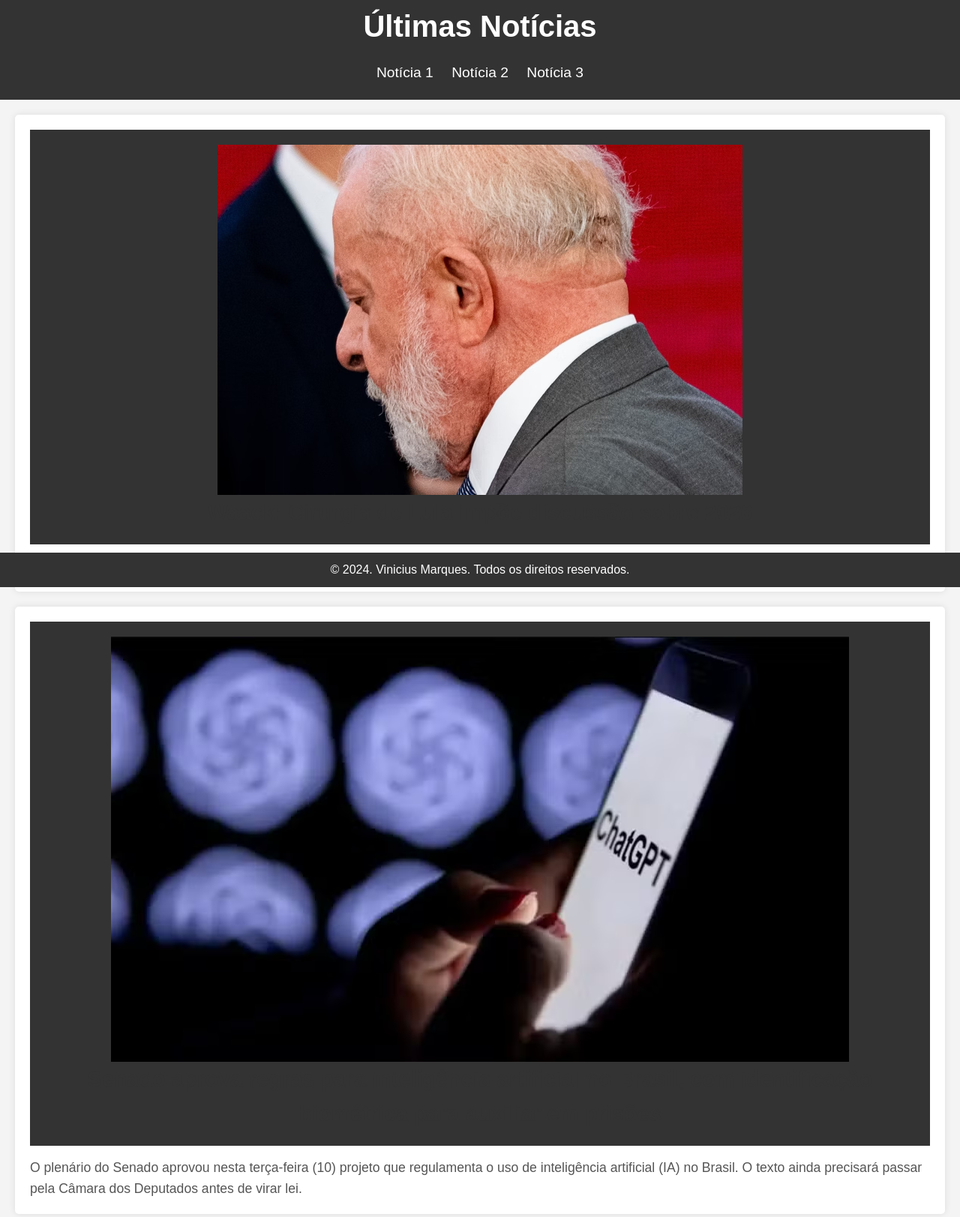
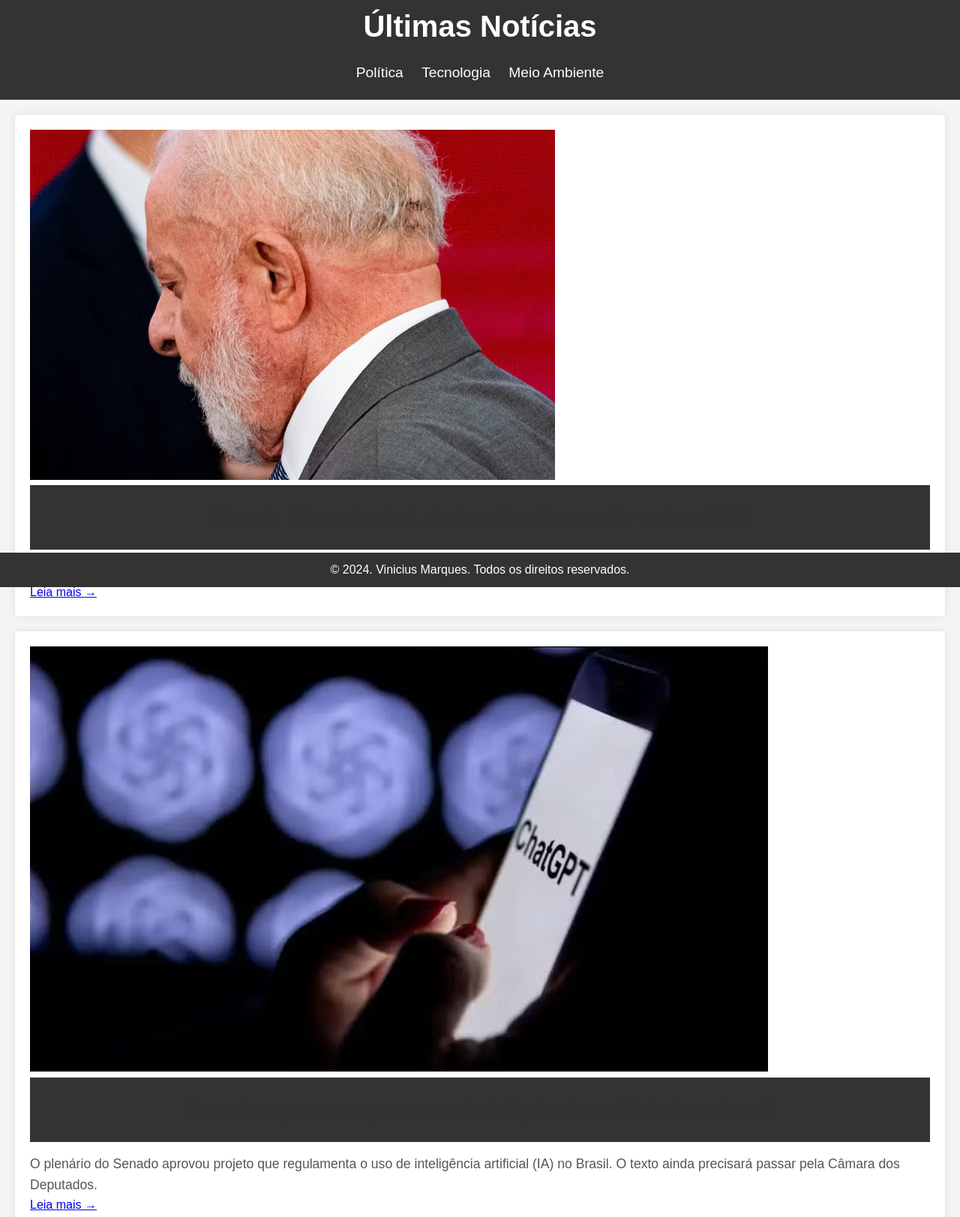
Before and after one commit to Viniciuspm123/Projeto-PaginaDeNoticiasComTagSemantica, a plain HTML site: page index.html in a window 1280 px wide. Shown: the part 17-1640 px from the top of the page at 75% size. Drawn offline with Linux system fonts and the light colour scheme.

Commit message:
Refactor index.html for improved layout and styles
Added new styles and improved structure for better readability and navigation.

```diff
--- a/index.html
+++ b/index.html
@@ -8,51 +8,53 @@
     <meta name="author" content="vinicius Marques">
     <title>Página de Notícias</title>
     <link rel="stylesheet" href="css/style.css">
+    <link href="https://fonts.googleapis.com/css2?family=Poppins:wght@300;400;600;700&display=swap" rel="stylesheet">
 </head>
 
 <body>
 
-    <header>
+    <header class="page-header">
         <h1>Últimas Notícias</h1>
-        <nav>
+        <nav class="main-nav">
             <ul>
-                <li><a href="#noticia1">Notícia 1</a></li>
-                <li><a href="#noticia2">Notícia 2</a></li>
-                <li><a href="#noticia3">Notícia 3</a></li>
+                <li><a href="#noticia1">Política</a></li>
+                <li><a href="#noticia2">Tecnologia</a></li>
+                <li><a href="#noticia3">Meio Ambiente</a></li>
             </ul>
         </nav>
     </header>
 
-    <main>
-        <article id="noticia1">
-            <header>
-                <img src="img/Lula.png" alt="Notícia 1" class="noticia-img">
+    <main class="news-grid" role="main">
+        <article id="noticia1" class="news-article">
+            <img src="img/Lula.png" alt="Notícia sobre a cirurgia do Presidente Lula" class="article-img">
+            <header class="article-header">
                 <h2>Waack: Cirurgia de Lula impõe discussão sobre 2026</h2>
             </header>
-            <section>
-                <p>Presidente Lula foi submetido a uma cirurgia durante a madrugada desta terça para a remoção de um hematoma intracraniano</p>
+            <section class="article-content">
+                <p>Presidente Lula foi submetido a uma cirurgia durante a madrugada desta terça para a remoção de um hematoma intracraniano.</p>
+                <a href="#" class="read-more">Leia mais &rarr;</a>
             </section>
         </article>
 
-        <article id="noticia2">
-            <header>
-                <img src="img/ia.png" alt="Notícia 2" class="noticia-img">
-                <h2>Senado aprova regras para inteligência artificial no Brasil, com identificação biométrica para auxiliar em prisões</h2>
+        <article id="noticia2" class="news-article">
+            <img src="img/ia.png" alt="Notícia sobre regras de Inteligência Artificial no Senado" class="article-img">
+            <header class="article-header">
+                <h2>Senado aprova regras para inteligência artificial no Brasil</h2>
             </header>
-            <section>
-                <p>O plenário do Senado aprovou nesta terça-feira (10) projeto que regulamenta o uso de inteligência artificial (IA) no Brasil. O texto ainda precisará passar pela Câmara dos Deputados antes de virar lei.</p>
+            <section class="article-content">
+                <p>O plenário do Senado aprovou projeto que regulamenta o uso de inteligência artificial (IA) no Brasil. O texto ainda precisará passar pela Câmara dos Deputados.</p>
+                <a href="#" class="read-more">Leia mais &rarr;</a>
             </section>
         </article>
 
-        <article id="noticia3">
-            <header>
-                <img src="img/lixo.png" alt="Notícia 3" class="noticia-img">
+        <article id="noticia3" class="news-article">
+            <img src="img/lixo.png" alt="Notícia sobre aumento da produção de lixo no Brasil" class="article-img">
+            <header class="article-header">
                 <h2>Produção de lixo por habitante aumenta no Brasil</h2>
             </header>
-            <section>
-                <p>A Associação Brasileira de Resíduos e Meio Ambiente divulgou um panorama sobre a produção de lixo no país. Uma das conclusões é que a geração de resíduos por habitante aumentou em um ano.
-
-                    Oitenta milhões de toneladas. Essa quantidade, difícil de imaginar, é o total de lixo produzido no Brasil em 2023. O que dá, em média, 382 quilos de resíduos descartados por pessoa no país durante o ano. Número um pouco maior que o de 2022.</p>
+            <section class="article-content">
+                <p>A Associação Brasileira de Resíduos e Meio Ambiente divulgou que a geração de resíduos por habitante aumentou em um ano, chegando a 382 quilos por pessoa em 2023.</p>
+                <a href="#" class="read-more">Leia mais &rarr;</a>
             </section>
         </article>
     </main>
```
